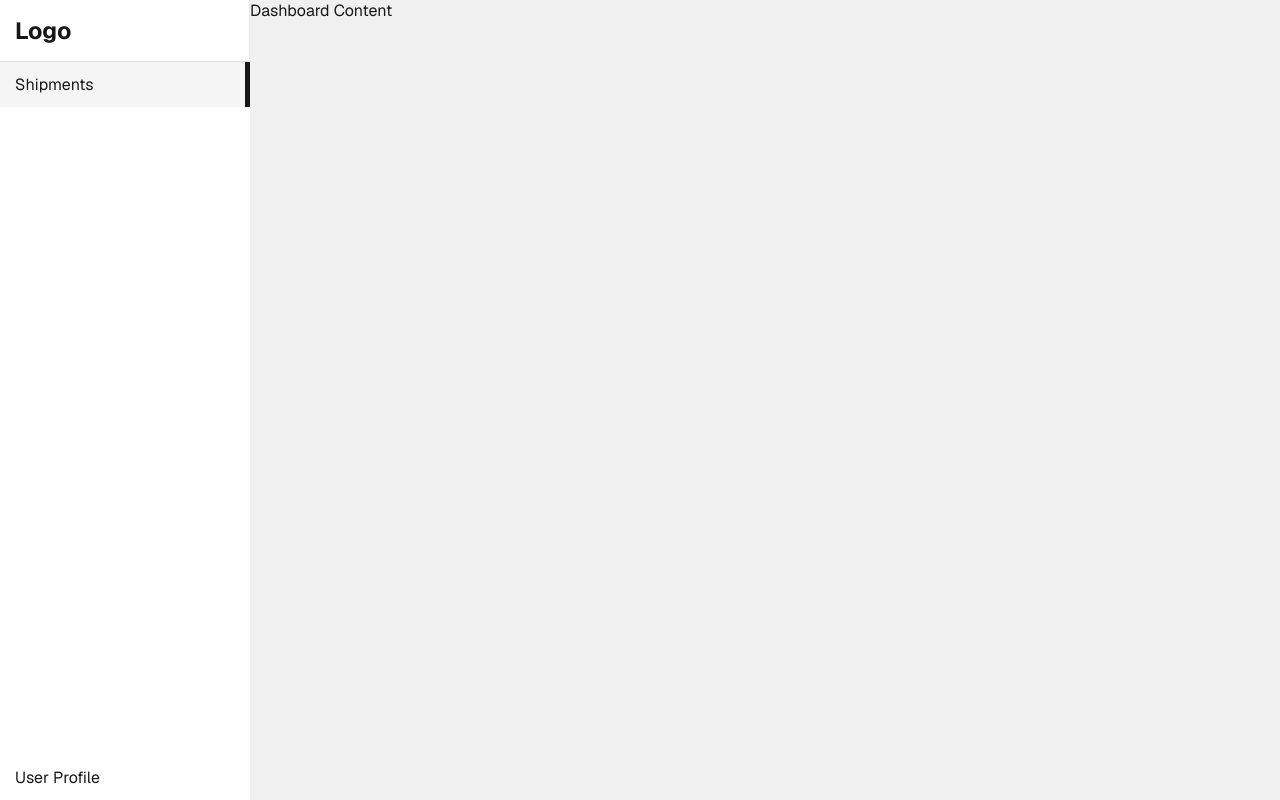
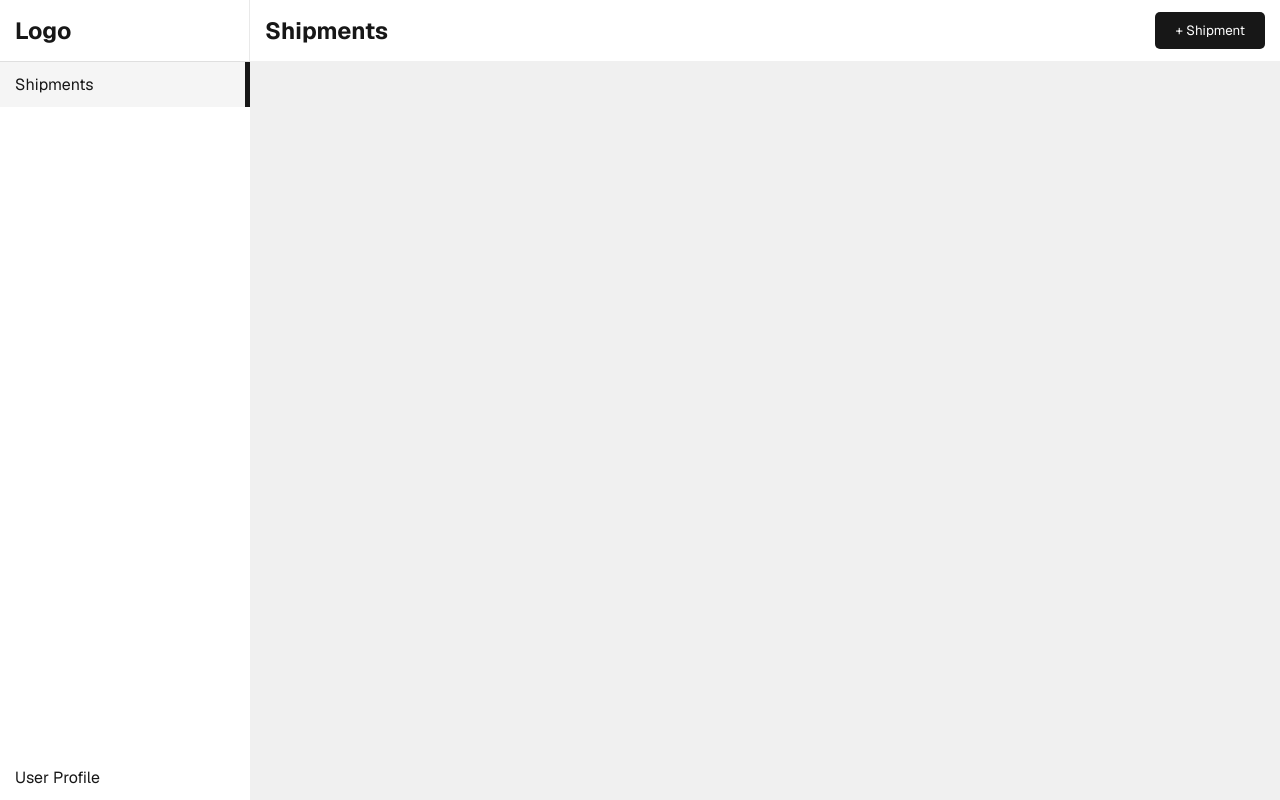
Before and after one commit to kaitcham/ironji-onboarding-project, a Next.js app: page /dashboard in a window 1280 px wide. Built offline with nearby package versions, Linux system fonts and the light colour scheme.

Commit message:
main content header

```diff
--- a/app/(dashboard)/dashboard/page.tsx
+++ b/app/(dashboard)/dashboard/page.tsx
@@ -1,3 +1,10 @@
 export default function page() {
-  return <div className="dashboard__content">Dashboard Content</div>;
+  return (
+    <div className="dashboard__content">
+      <div className="dashboard__content__header">
+        <h3>Shipments</h3>
+        <button>+ Shipment</button>
+      </div>
+    </div>
+  );
 }
--- a/styles/abstracts/_functions.scss
+++ b/styles/abstracts/_functions.scss
@@ -1,8 +1,8 @@
 @use 'sass:math';
 
 @function rem($pixels) {
-  @if unitless($pixels) {
-    @return $pixels / 16 + rem;
+  @if math.is-unitless($pixels) {
+    @return math.div($pixels, 16) + rem;
   }
   @error "Don't use units with rem()";
 }
--- a/styles/pages/_dashboard.scss
+++ b/styles/pages/_dashboard.scss
@@ -11,3 +11,28 @@
     grid-template-columns: auto 1fr;
   }
 }
+
+.dashboard__content {
+  &__header {
+    font-size: rem(16);
+    padding: rem(12) rem(15);
+    @include flex-row(space-between, center, 0);
+    @include breakpoint('md') {
+      background: #fff;
+      font-size: rem(20);
+    }
+
+    button {
+      color: #fff;
+      border: none;
+      cursor: pointer;
+      font-family: inherit;
+      border-radius: rem(5);
+      padding: rem(5) rem(15);
+      background: $primary-color;
+      @include breakpoint('md') {
+        padding: rem(10) rem(20);
+      }
+    }
+  }
+}
```
